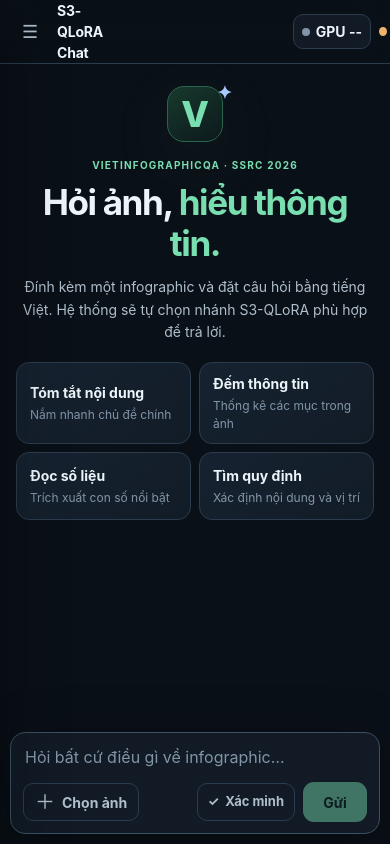
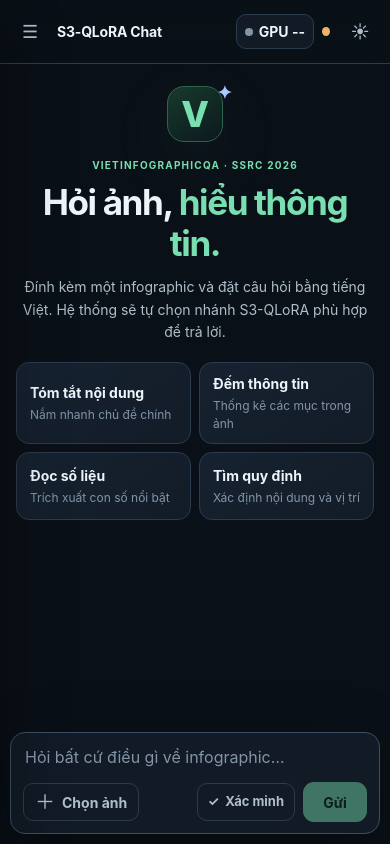
Before and after one commit to ptlocnguyen/vinfqa-chat-web, a plain HTML site: page index.html in a window 390 px wide. Drawn offline with Linux system fonts and the light colour scheme; no server answers.

Commit message:
fix: preserve mobile topbar layout with live quota

```diff
--- a/assets/styles.css
+++ b/assets/styles.css
@@ -858,7 +858,7 @@ img { max-width: 100%; }
 }
 
 @media (max-width: 900px) {
-  .topbar { gap: 8px; }
+  .topbar { grid-template-columns: auto auto minmax(72px, 1fr) auto; gap: 8px; }
 }
 
 @media (max-width: 700px) {
```
